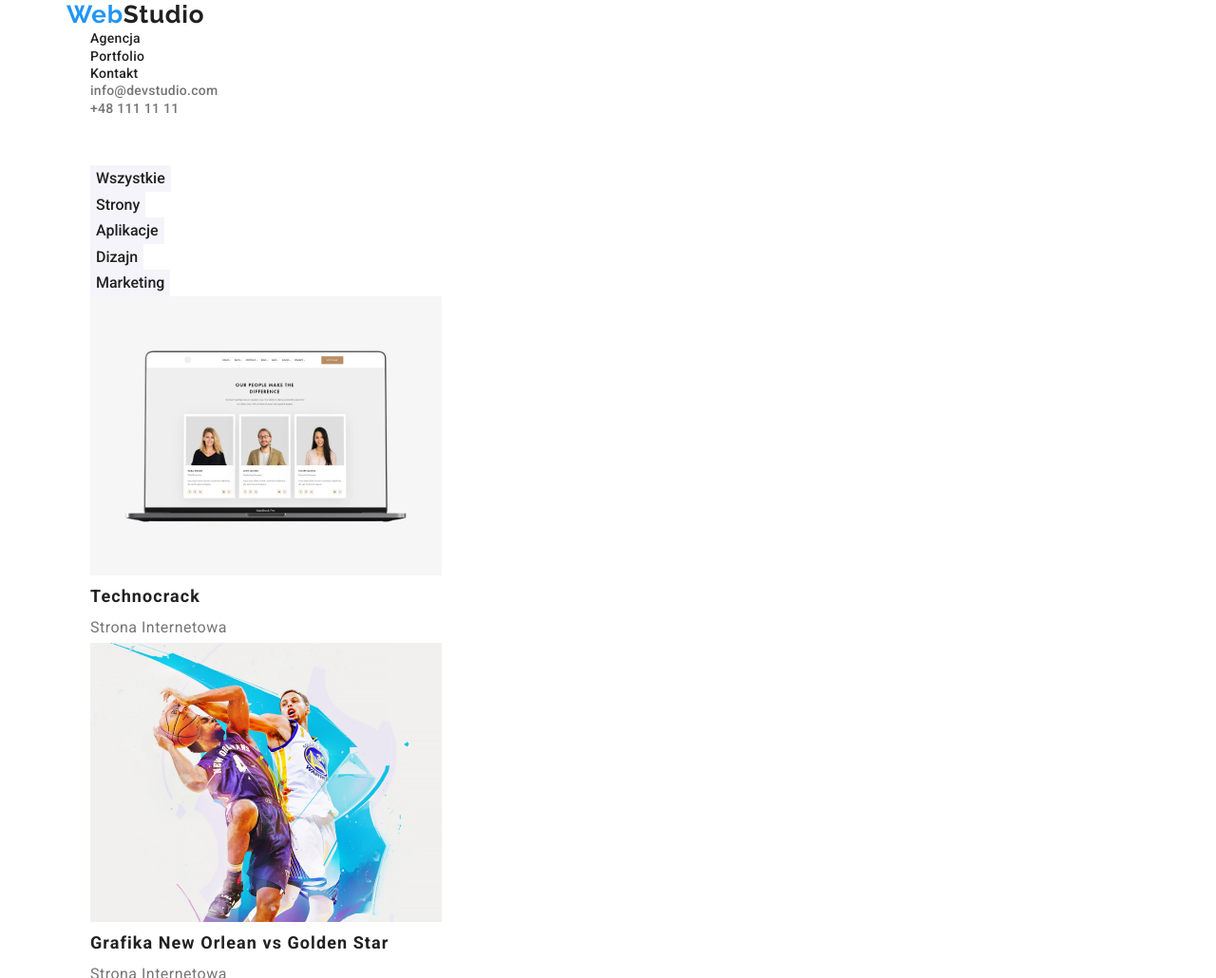
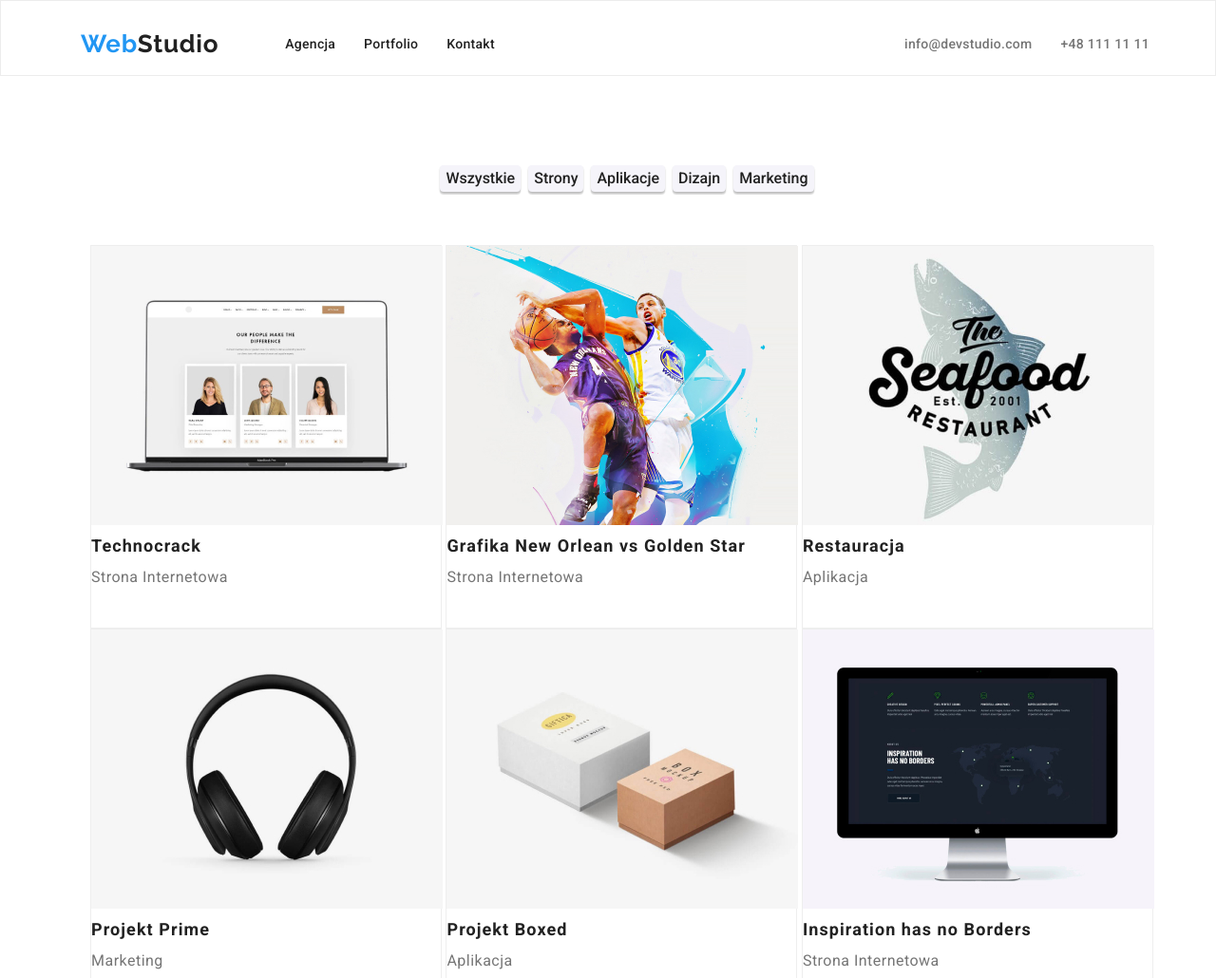
Before and after one commit to AgnieszkaPyzik/goit-markup-hw-03, a plain HTML site: page portfolio.html in a window 1280 px wide. Shown: the top 1030 px of the page at 95% size. Drawn offline with nearby package versions, Linux system fonts and the light colour scheme.

Commit message:
portfolio css commit

```diff
--- a/css/styles.css
+++ b/css/styles.css
@@ -22,6 +22,7 @@
 header {
   background-color: var(--light-color);
   height: 80px;
+  border: 1px solid #ececec;
 }
 ul {
   list-style: none;
@@ -167,11 +168,22 @@ figure {
   font-size: 16px;
   line-height: 1.6;
   text-align: center;
+  box-shadow: 0px 3px 1px rgba(0, 0, 0, 0.1), 0px 1px 2px rgba(0, 0, 0, 0.08),
+    0px 2px 2px rgba(0, 0, 0, 0.12);
+  border-radius: 4px;
 }
 .button-main:hover,
 .button-main:focus {
   color: var(--light-color);
   background-color: var(--theme-color);
+}
+.button-nav {
+  display: flex;
+  flex-direction: row;
+  column-gap: 8px;
+  justify-content: center;
+  padding-top: 94px;
+  padding-bottom: 56px;
 }
 .lorem {
   text-transform: uppercase;
@@ -240,6 +252,20 @@ figure {
   padding-top: 10px;
   padding-bottom: 30px;
 }
+.images-box {
+  margin: 0 auto;
+  justify-content: space-between;
+  padding-bottom: 94px;
+}
+.box {
+  width: 370px;
+  height: 404px;
+  background: #ffffff;
+  border: 1px solid #eeeeee;
+  flex-basis: calc((100%-30px)/3);
+  display: inline-block;
+  gap: 30px;
+}
 footer {
   background-color: #2f303a;
   height: 252px;
@@ -268,5 +294,5 @@ footer {
 }
 .link-footer {
   padding-top: 20px;
-  padding-left: 0%;
+  padding-left: 15px;
 }
--- a/portfolio.html
+++ b/portfolio.html
@@ -22,16 +22,16 @@
   </head>
   <body>
     <header>
-      <div class="container">
-        <nav>
+      <div class="container main-body">
+        <nav class="menu">
           <a class="logo" href="/index.html">Web<span class="text">Studio</span></a>
-          <ul>
+          <ul class="link-nav-1">
             <li><a class="link-nav" href="./index.html">Agencja</a></li>
             <li><a class="link-nav" href="./portfolio.html">Portfolio</a></li>
             <li><a class="link-nav" href="#">Kontakt</a></li>
           </ul>
         </nav>
-        <ul>
+        <ul class="link-data-1">
           <li><a class="link-data" href="mailto:info@devstudio.com">info@devstudio.com</a></li>
           <li><a class="link-data" href="tel:+481111111">+48 111 11 11</a></li>
         </ul>
@@ -39,57 +39,57 @@
     </header>
     <main>
       <!--sections Buttons & Blocks-->
-      <section class="section">
-        <div class="container">
-          <ul>
+      <section class="section-5">
+        <div class="container button-images">
+          <ul class="button-nav">
             <li><button class="button-main" type="button">Wszystkie</button></li>
             <li><button class="button-main" type="button">Strony</button></li>
             <li><button class="button-main" type="button">Aplikacje</button></li>
             <li><button class="button-main" type="button">Dizajn</button></li>
             <li><button class="button-main" type="button">Marketing</button></li>
           </ul>
-          <ul>
-            <li>
+          <ul class="images-box">
+            <li class="box">
               <img src="./images/technocrack.jpg" alt="techocrack" width="370" height="294" />
               <h3>Technocrack</h3>
               <p>Strona Internetowa</p>
             </li>
-            <li>
+            <li class="box">
               <img src="./images/basketball.jpg" alt="basketball" width="370" height="294" />
               <h3>Grafika New Orlean vs Golden Star</h3>
               <p>Strona Internetowa</p>
             </li>
-            <li>
+            <li class="box">
               <img src="./images/seafood.jpg" alt="restaurant" width="370" height="294" />
               <h3>Restauracja</h3>
               <p>Aplikacja</p>
             </li>
-            <li>
+            <li class="box">
               <img src="./images/headset.jpg" alt="headset" width="370" height="294" />
               <h3>Projekt Prime</h3>
               <p>Marketing</p>
             </li>
-            <li>
+            <li class="box">
               <img src="./images/box.jpg" alt="projectBox" width="370" height="294" />
               <h3>Projekt Boxed</h3>
               <p>Aplikacja</p>
             </li>
-            <li>
+            <li class="box">
               <img src="./images/inspiration.jpg" alt="inspiration" width="370" height="294" />
               <h3>Inspiration has no Borders</h3>
               <p>Strona Internetowa</p>
             </li>
-            <li>
+            <li class="box">
               <img src="./images/magazyn.jpg" alt="magazin" width="370" height="294" />
               <h3>Magazyn Limited Edition</h3>
               <p>Dizajn</p>
             </li>
-            <li>
+            <li class="box">
               <img src="./images/labelTag.jpg" alt="labelTag" width="370" height="294" />
               <h3>Projekt Lab</h3>
               <p>Marketing</p>
             </li>
-            <li>
+            <li class="box">
               <img src="./images/growing.jpg" alt="growing" width="370" height="294" />
               <h3>Growing Business</h3>
               <p>Aplikacja</p>
@@ -99,10 +99,10 @@
       </section>
     </main>
     <footer>
-      <div class="container">
+      <div class="container end-body">
         <a class="logo" href="./index.html">Web<span class="text2nd">Studio</span></a>
         <address>
-          <ul>
+          <ul class="link-footer">
             <li>
               <a class="link-maps" href="https://goo.gl/maps/4yjW4w5AXTQKJYEA8" target="_blank"
                 >m. Warszawa Aleje Jerozolimskie 21</a
```
